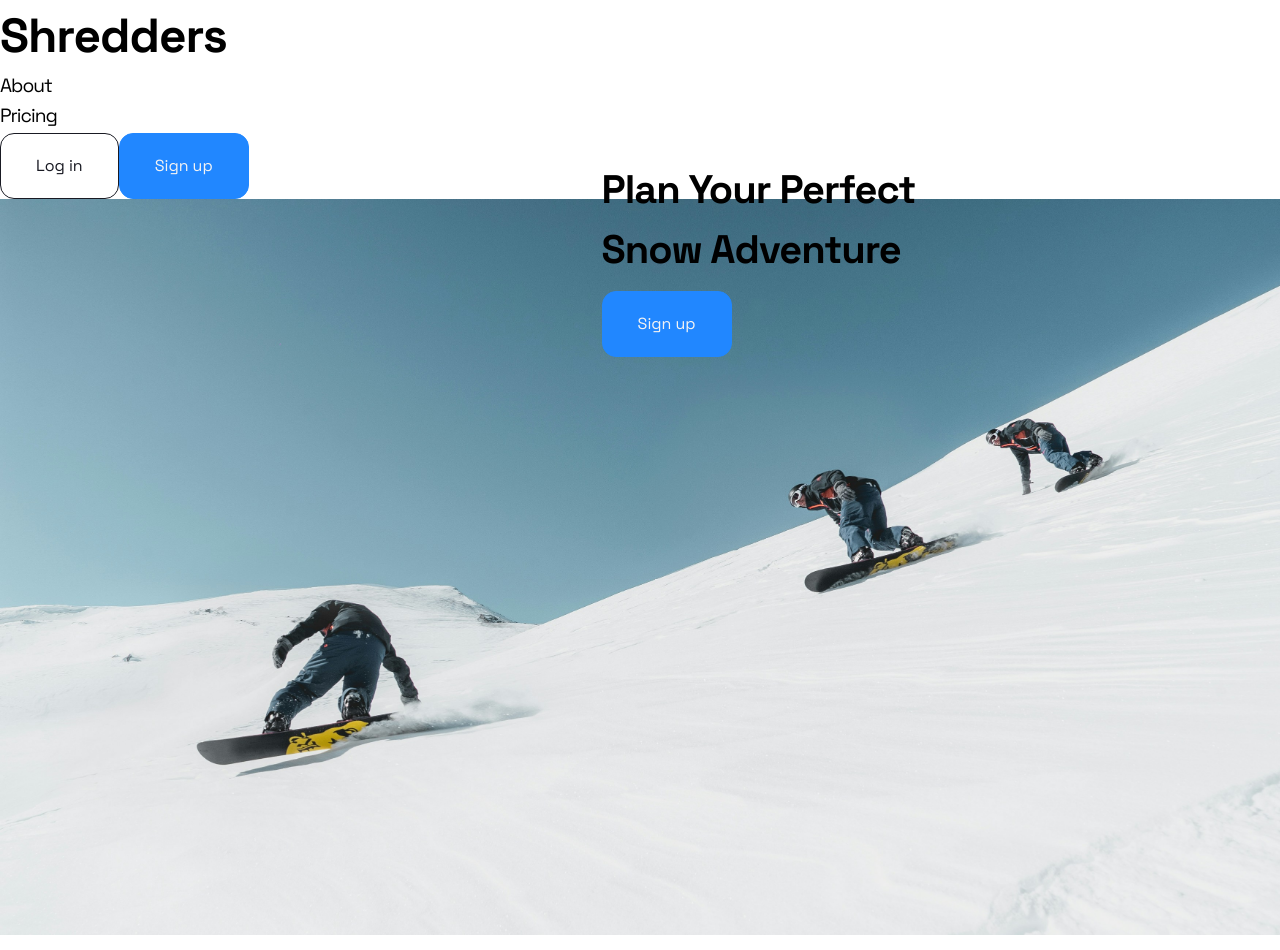
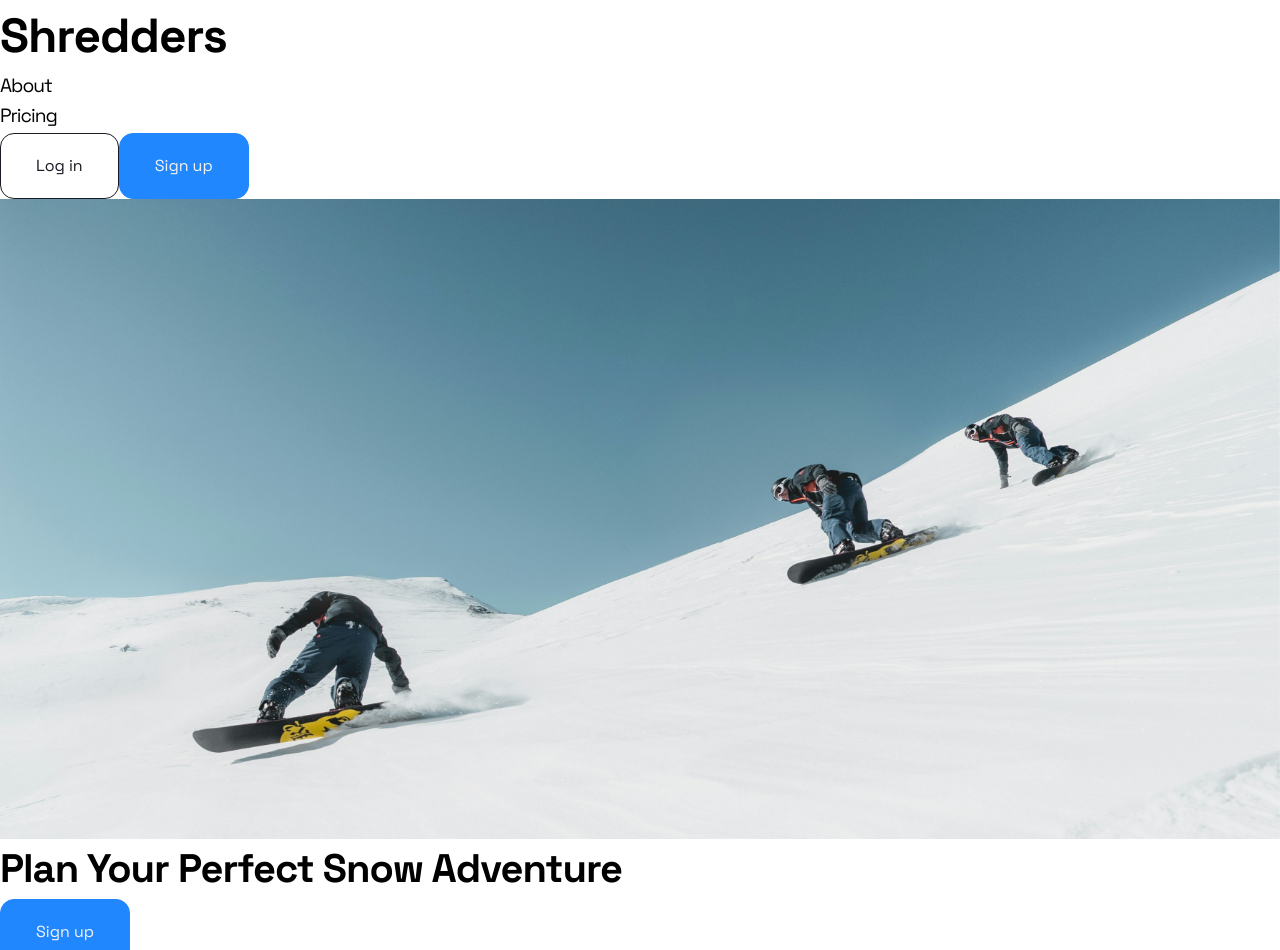
Before and after one commit to lindavid1998/shredders, a React (Vite) app in the folder client/: page / in a window 1280 px wide. Shown: the top 950 px of the page. Built offline with nearby package versions, Linux system fonts and the light colour scheme; no server answers.

Commit message:
Refactor Hero component in Landing page

```diff
--- a/client/src/index.css
+++ b/client/src/index.css
@@ -128,28 +128,11 @@ h6 {
 	@apply hover:bg-gray-50;
 }
 
-.landing .hero-text {
-	position: absolute;
-	right: 20%;
-	top: 20%;
-	display: flex;
-	flex-direction: column;
-	gap: 12px;
-	align-items: flex-start;
-	max-width: 33%;
-}
-
-.landing .hero-img {
+.hero-img {
 	background-image: url('../public/landing.jpg');
 	background-size: cover;
 	background-repeat: no-repeat;
 	width: 100%;
-	height: calc(100vh - 4rem);
+	height: 40rem;
 	z-index: -1;
 }
-
-@media (max-width: 600px) {
-	.landing .hero-text {
-		left: 20%;
-	}
-}
--- a/client/src/output.css
+++ b/client/src/output.css
@@ -582,6 +582,10 @@ video {
   top: 2.5rem;
 }
 
+.top-14 {
+  top: 3.5rem;
+}
+
 .top-7 {
   top: 1.75rem;
 }
@@ -695,6 +699,10 @@ video {
 
 .max-w-lg {
   max-width: 32rem;
+}
+
+.max-w-md {
+  max-width: 28rem;
 }
 
 .max-w-screen-xl {
@@ -873,11 +881,6 @@ video {
   padding: 1rem;
 }
 
-.px-10 {
-  padding-left: 2.5rem;
-  padding-right: 2.5rem;
-}
-
 .px-3 {
   padding-left: 0.75rem;
   padding-right: 0.75rem;
@@ -886,6 +889,11 @@ video {
 .px-4 {
   padding-left: 1rem;
   padding-right: 1rem;
+}
+
+.px-5 {
+  padding-left: 1.25rem;
+  padding-right: 1.25rem;
 }
 
 .py-1 {
@@ -1136,30 +1144,13 @@ h6 {
   background-color: rgb(249 250 251 / var(--tw-bg-opacity));
 }
 
-.landing .hero-text {
-  position: absolute;
-  right: 20%;
-  top: 20%;
-  display: flex;
-  flex-direction: column;
-  gap: 12px;
-  align-items: flex-start;
-  max-width: 33%;
-}
-
-.landing .hero-img {
+.hero-img {
   background-image: url('../public/landing.jpg');
   background-size: cover;
   background-repeat: no-repeat;
   width: 100%;
-  height: calc(100vh - 4rem);
+  height: 40rem;
   z-index: -1;
-}
-
-@media (max-width: 600px) {
-  .landing .hero-text {
-    left: 20%;
-  }
 }
 
 .hover\:bg-gray-100:hover {
@@ -1210,8 +1201,8 @@ h6 {
     gap: 2rem;
   }
 
-  .md\:p-4 {
-    padding: 1rem;
+  .md\:p-12 {
+    padding: 3rem;
   }
 }
 
--- a/client/src/pages/Landing.jsx
+++ b/client/src/pages/Landing.jsx
@@ -3,13 +3,19 @@ const version = import.meta.env.VITE_API_VERSION;
 import Button from '../components/Button';
 import { useNavigate } from 'react-router-dom';
 
-const Landing = () => {
+const Hero = () => {
 	const navigate = useNavigate();
 
 	return (
-		<div className='landing w-screen'>
-			<div className='hero-text'>
-				<h2 style={{ fontWeight: 'bold' }}>Plan Your Perfect Snow Adventure</h2>
+		<div className='hero relative w-full flex flex-col justify-center items-center'>
+			<div className='hero-img' />
+
+			<div className='hero-text absolute top-14 w-full max-w-screen-xl px-5 mx-auto'>
+				<div className='max-w-md'>
+					<h2 style={{ fontWeight: 'bold' }}>
+						Plan Your Perfect Snow Adventure
+					</h2>
+				</div>
 
 				<Button
 					text='Sign up'
@@ -17,9 +23,15 @@ const Landing = () => {
 					color='tertiary'
 				/>
 			</div>
+		</div>
+	);
+}
 
-			<div className='hero-img' />
-		</div>
+const Landing = () => {
+	return (
+		<>
+			<Hero></Hero>
+		</>
 	);
 };
 
```
